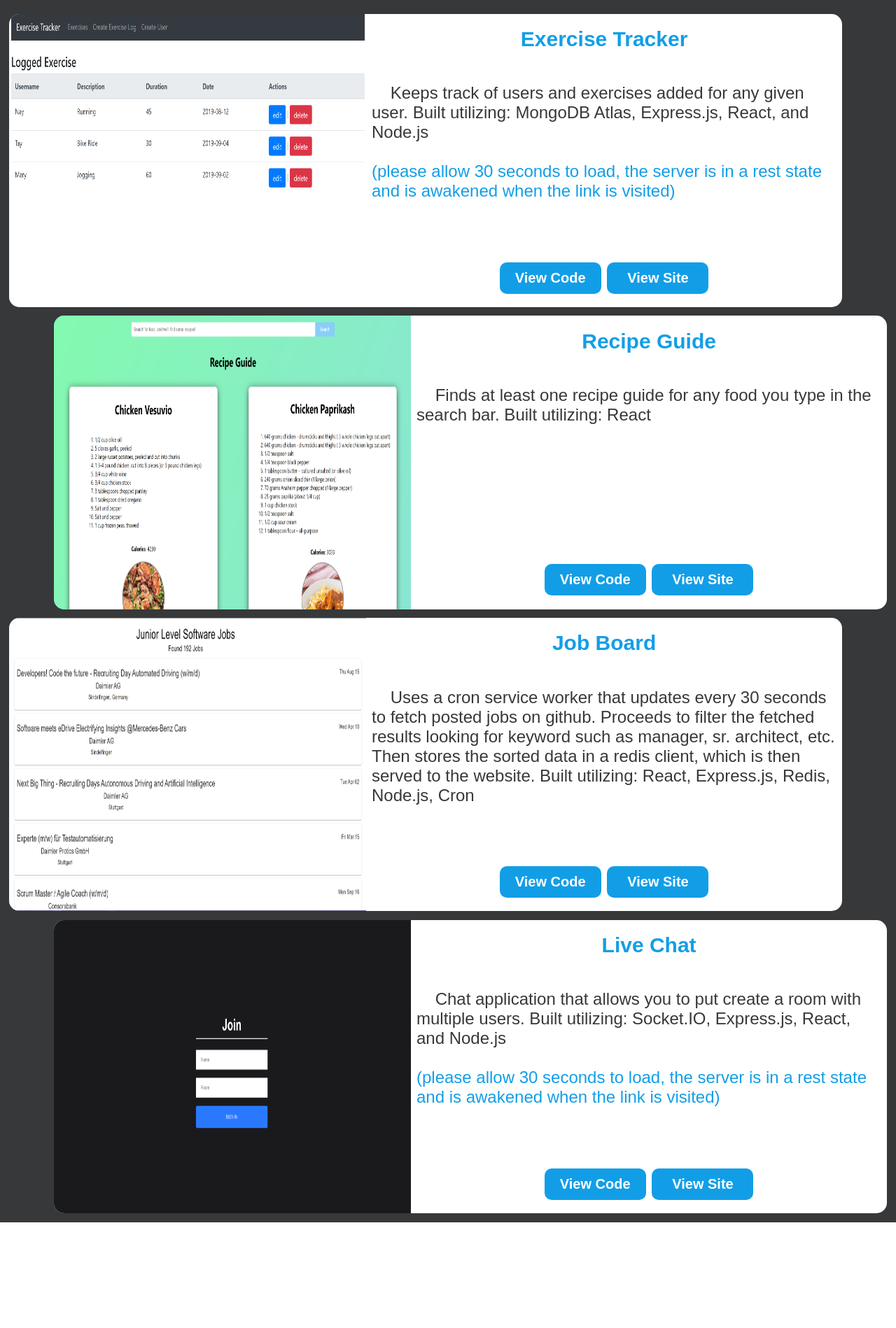
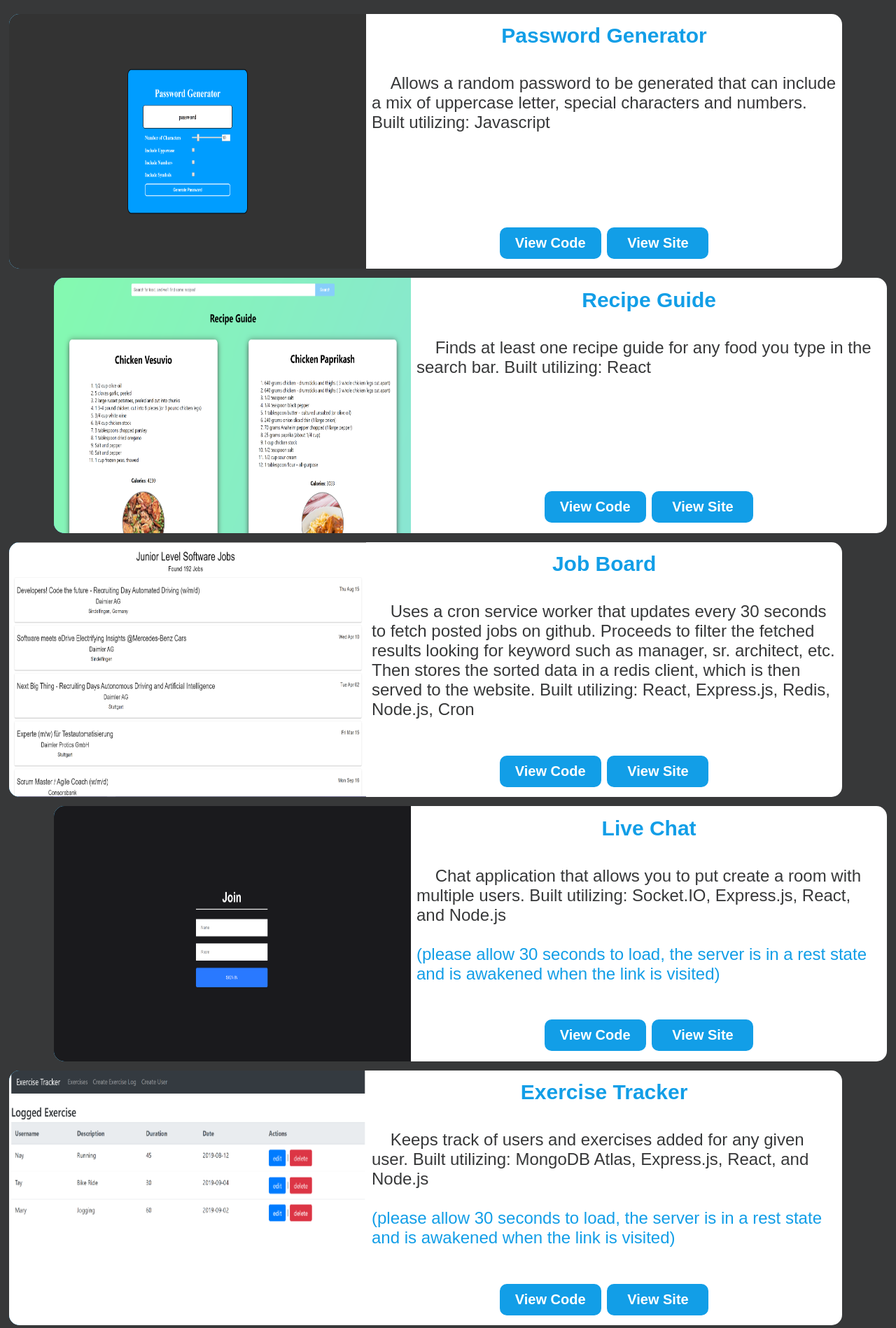
Before and after one commit to OctaviusBowman/GithubPortfolio, a website: page dist/index.html in a window 1280 px wide. Shown: the part 893-2791 px from the top of the page at 70% size. Before the commit the page ends 2640 px from the top, so only its background shows below. Drawn offline with Linux system fonts and the light colour scheme.

Commit message:
Project Addition

```diff
--- a/dist/index.html
+++ b/dist/index.html
@@ -8,6 +8,7 @@
     <title>Full-Stack Web Devloper</title>
     <link rel="stylesheet" href="stylesheet.css">
     <link rel="icon" type="image/png" href="Favicon.png" />
+    <script src="https://kit.fontawesome.com/8e6338843a.js" defer></script>
 </head>
 
 <body>
@@ -62,21 +63,18 @@
             </a>
 
             <div class="project-1">
-                <div class="project-left-img"><img src="images/the-exercise-tracker.png"></div>
+                <div class="project-left-img"><img src="images/password-generator.png"></div>
                 <div class="project-left-text">
-                    <h1>Exercise Tracker</h1>
-                    <p>&nbsp;&nbsp;&nbsp;&nbsp;Keeps track of users and exercises added for any given user. Built
-                        utilizing:
-                        MongoDB Atlas, Express.js, React, and Node.js
+                    <h1>Password Generator</h1>
+                    <p>&nbsp;&nbsp;&nbsp;&nbsp;Allows a random password to be generated that can include a mix of
+                        uppercase letter, special characters and numbers. Built utilizing: Javascript
                         <br>
                         <br>
-                        <span style="color:#129ee7">(please allow 30 seconds to load, the server is in a rest state
-                            and is awakened when the link is visited)</span>
                     </p>
                     <div class="btn-container">
-                        <a href="https://github.com/OctaviusBowman/ExerciseTrackerFrontend" target="_blank"><button>View
+                        <a href="https://github.com/OctaviusBowman/password-gen" target="_blank"><button>View
                                 Code</button></a>
-                        <a href="http://the-exercise-tracker.herokuapp.com/" target="_blank"><button>View
+                        <a href="https://quickgen.netlify.com/" target="_blank"><button>View
                                 Site</button></a>
                     </div>
                 </div>
@@ -130,9 +128,28 @@
                 </div>
             </div>
 
+            <div class="project-5">
+                <div class="project-left-img"><img src="images/the-exercise-tracker.png"></div>
+                <div class="project-left-text">
+                    <h1>Exercise Tracker</h1>
+                    <p>&nbsp;&nbsp;&nbsp;&nbsp;Keeps track of users and exercises added for any given user. Built
+                        utilizing:
+                        MongoDB Atlas, Express.js, React, and Node.js
+                        <br>
+                        <br>
+                        <span style="color:#129ee7">(please allow 30 seconds to load, the server is in a rest state
+                            and is awakened when the link is visited)</span>
+                    </p>
+                    <div class="btn-container">
+                        <a href="https://github.com/OctaviusBowman/ExerciseTrackerFrontend" target="_blank"><button>View
+                                Code</button></a>
+                        <a href="http://the-exercise-tracker.herokuapp.com/" target="_blank"><button>View
+                                Site</button></a>
+                    </div>
+                </div>
+            </div>
         </div>
     </div>
-    <script src="https://kit.fontawesome.com/8e6338843a.js"></script>
 </body>
 
 </html>
--- a/dist/stylesheet.css
+++ b/dist/stylesheet.css
@@ -272,7 +272,7 @@ nav ul li a:hover::after {
 
 /* Project content*/
 .project-page {
-  height: 230vh;
+  height: 250vh;
   background: #373839 center no-repeat;
   display: flex;
   flex-direction: column;
@@ -306,6 +306,13 @@ nav ul li a:hover::after {
 }
 .project-4 {
   margin: 0% 1% 1% 6%;
+  border-radius: 15px;
+  background: rgb(255, 255, 255);
+  flex-basis: 70%;
+  display: flex;
+}
+.project-5 {
+  margin: 0% 6% 1% 1%;
   border-radius: 15px;
   background: rgb(255, 255, 255);
   flex-basis: 70%;
@@ -372,7 +379,7 @@ nav ul li a:hover::after {
     width: 100vw;
   }
   .project-page {
-    height: 300vh;
+    height: 375vh;
   }
   .project-1 {
     flex-direction: column;
@@ -388,6 +395,10 @@ nav ul li a:hover::after {
     margin: 2%;
   }
   .project-4 {
+    flex-direction: column;
+    margin: 2%;
+  }
+  .project-5 {
     flex-direction: column;
     margin: 2%;
   }
```
Also changed, not shown: dist/images/password-generator.png (added).
